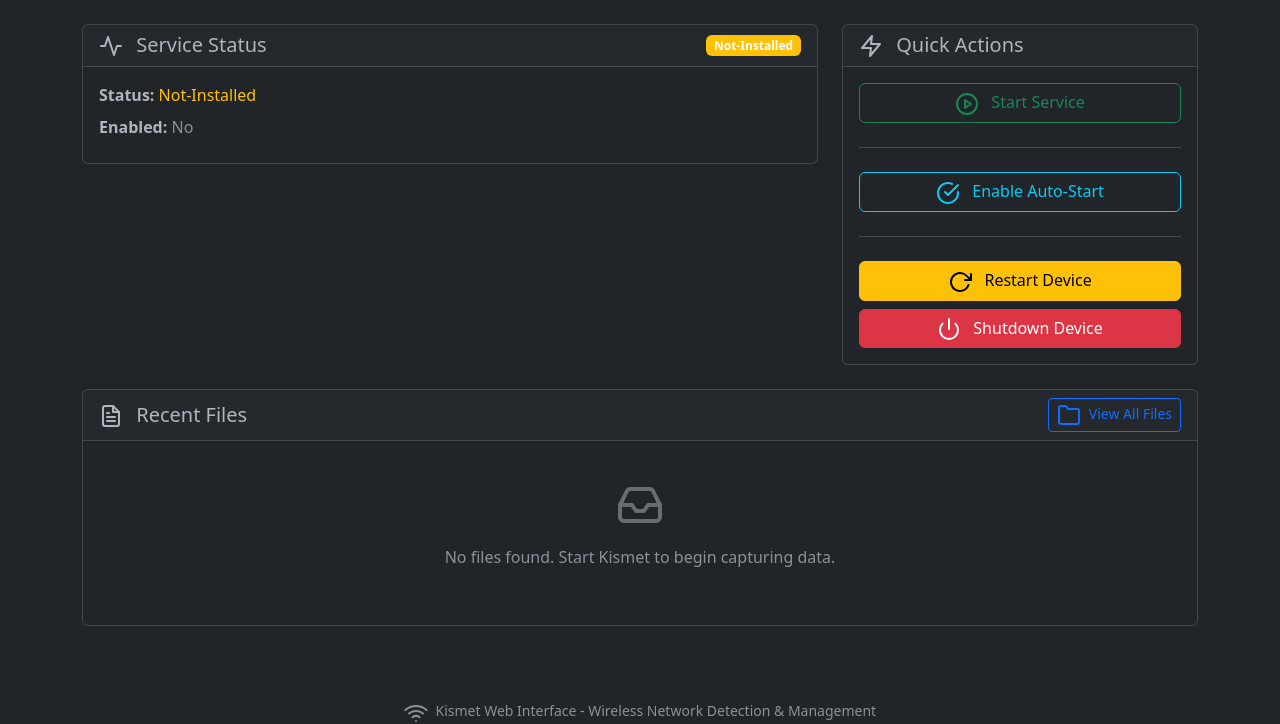
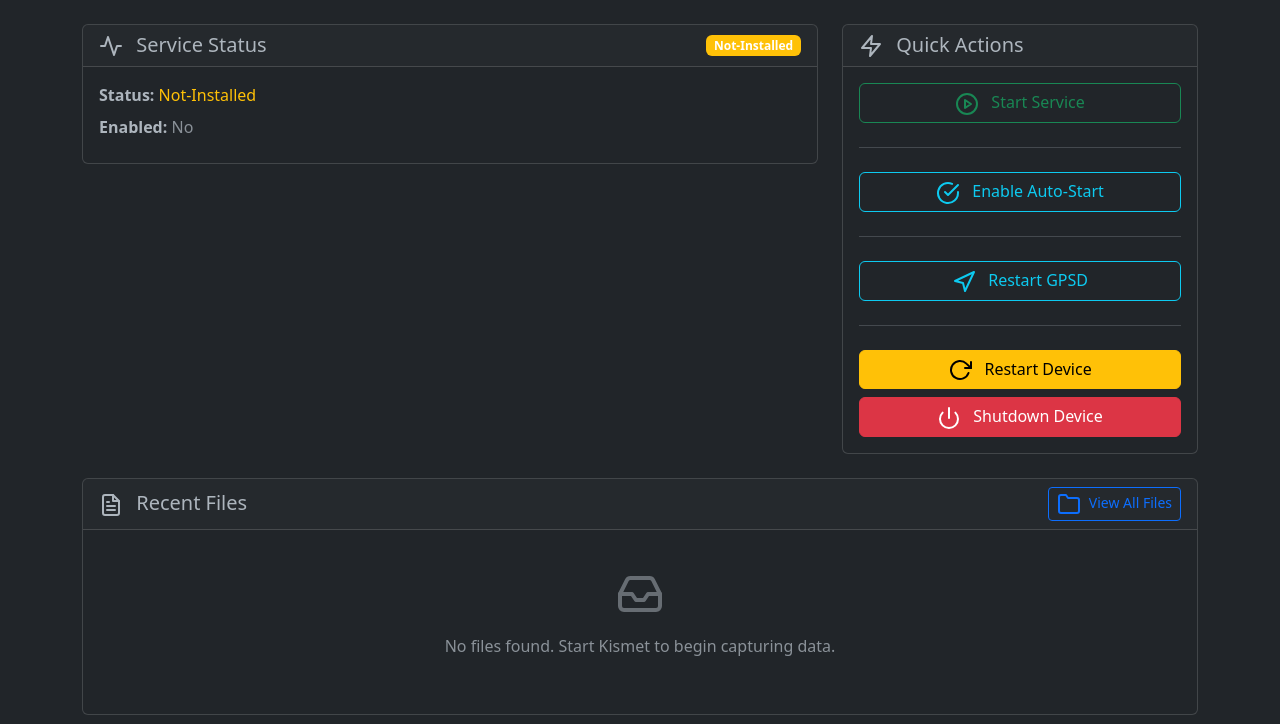
Before and after one commit to SuicidePanda1738/kismet-webui, a Flask app: page / in a window 1280 px wide. Shown: the part 58-782 px from the top of the page. Run offline with Flask 3, Linux system fonts and the light colour scheme; the visitor is signed in with stand-in values (Sample User, id 1); some libraries are stand-ins or nearby versions.

Commit message:
added restart GPSD

```diff
--- a/routes.py
+++ b/routes.py
@@ -320,6 +320,35 @@ def service_control(action):
     except Exception as e:
         app.logger.error(f"Service control error: {e}")
         flash(f'Service control error: {str(e)}', 'error')
+
+    return redirect(url_for('index'))
+
+@app.route('/gpsd/restart')
+@login_required
+def gpsd_restart():
+    """Restart GPSD service"""
+    import subprocess
+
+    try:
+        app.logger.info("GPSD restart requested")
+        result = subprocess.run(
+            ['sudo', 'systemctl', 'restart', 'gpsd'],
+            capture_output=True,
+            text=True,
+            timeout=30
+        )
+
+        if result.returncode == 0:
+            flash('GPSD service restarted successfully', 'success')
+        else:
+            error_msg = result.stderr.strip() if result.stderr else 'Unknown error'
+            flash(f'Failed to restart GPSD: {error_msg}', 'error')
+
+    except subprocess.TimeoutExpired:
+        flash('GPSD restart timed out', 'error')
+    except Exception as e:
+        app.logger.error(f"GPSD restart error: {e}")
+        flash(f'GPSD restart error: {str(e)}', 'error')
 
     return redirect(url_for('index'))
 
--- a/templates/index.html
+++ b/templates/index.html
@@ -135,6 +135,14 @@
                         Enable Auto-Start
                     </a>
                     {% endif %}
+
+                    <hr class="my-3">
+
+                    <!-- GPSD Control -->
+                    <a href="{{ url_for('gpsd_restart') }}" class="btn btn-outline-info">
+                        <i data-feather="navigation" class="me-2"></i>
+                        Restart GPSD
+                    </a>
 
                     <hr class="my-3">
 
```
